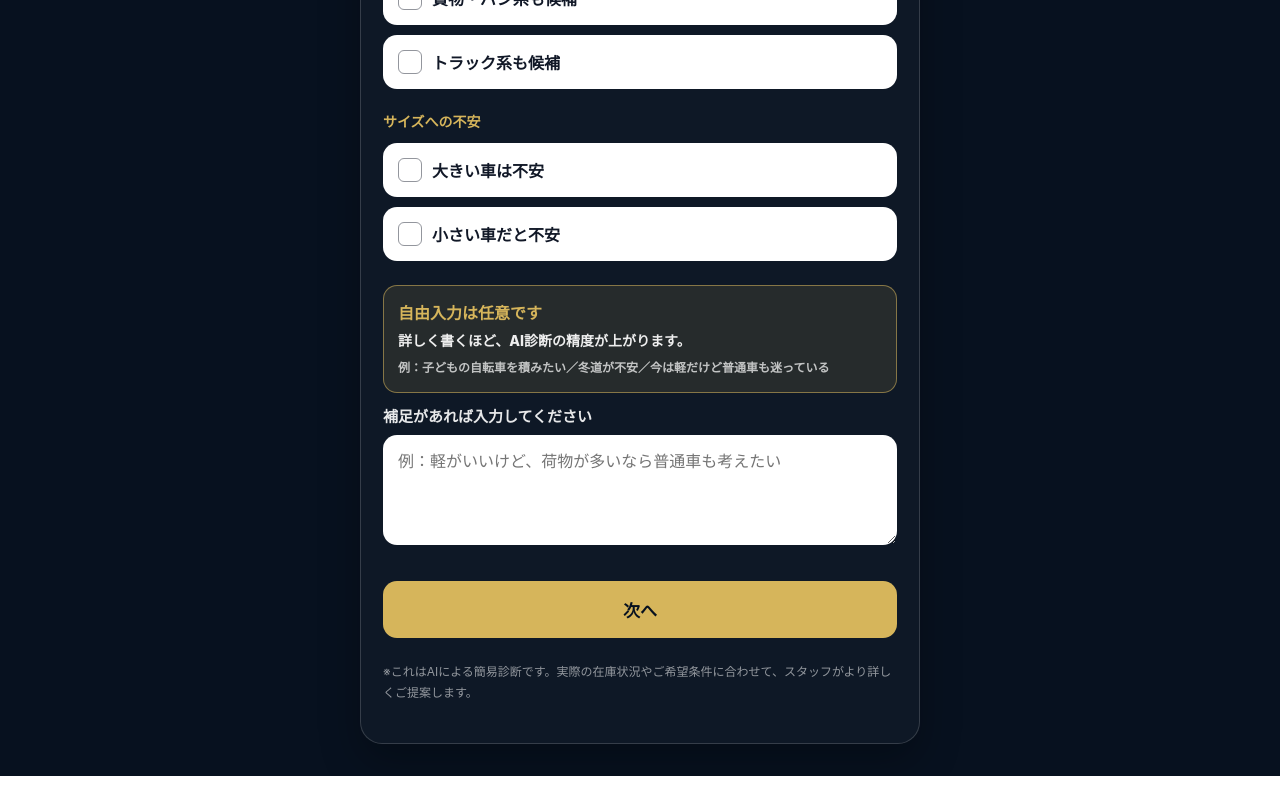
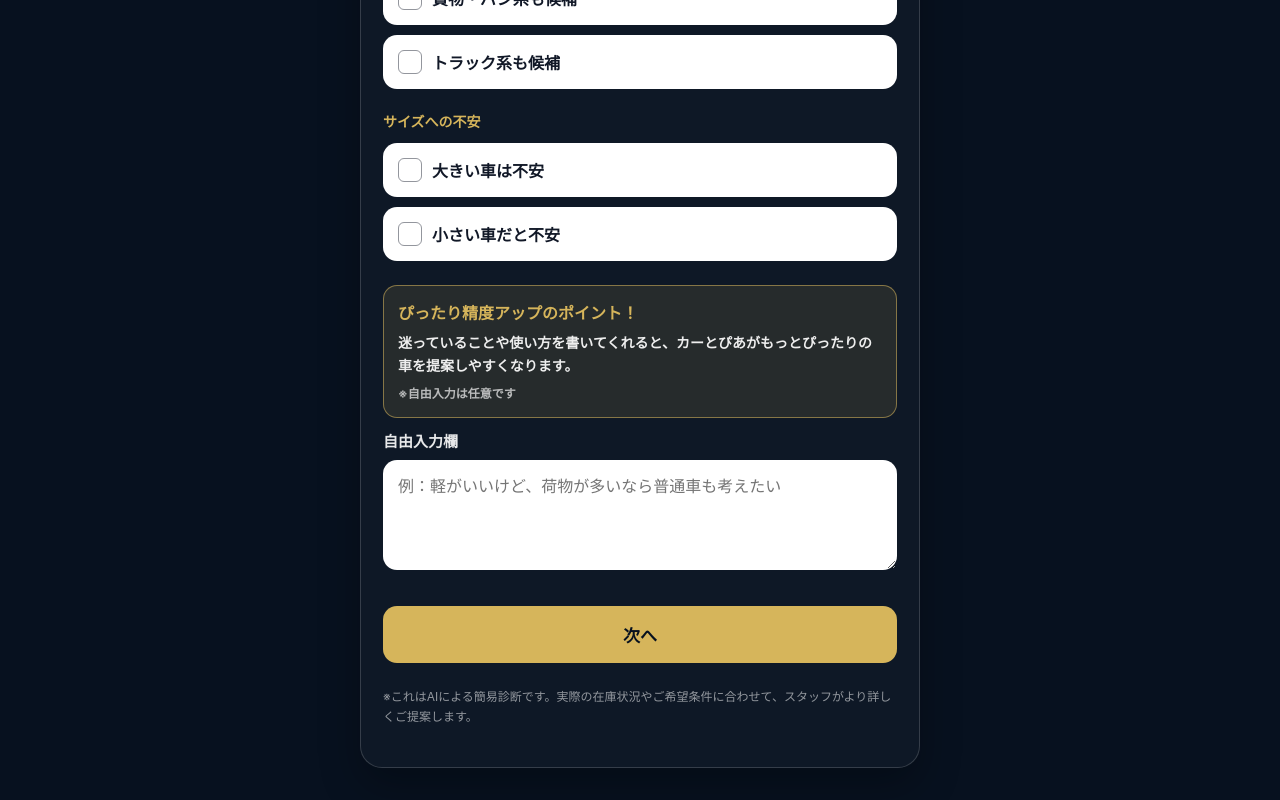
Before and after one commit to CARTOPIA0319/cartopia-car-diagnosis, a Next.js app: page / in a window 1280 px wide. Shown: the part 1002-1802 px from the top of the page. Before the commit the page ends 1778 px from the top, so only its background shows below. Built offline with nearby package versions, Linux system fonts and the light colour scheme.

Commit message:
自由入力欄の案内を親しみやすく修正

```diff
--- a/app/page.js
+++ b/app/page.js
@@ -581,17 +581,15 @@ onClick={() => toggleOption(option)}
 </div>
 
 <div style={styles.freeInputBox}>
-<span style={styles.freeInputLabel}>自由入力は任意です</span>
+<span style={styles.freeInputLabel}>ぴったり精度アップのポイント！</span>
 <span style={styles.freeInputText}>
-詳しく書くほど、AI診断の精度が上がります。
+迷っていることや使い方を書いてくれると、カーとぴあがもっとぴったりの車を提案しやすくなります。
 </span>
-<span style={styles.freeInputExample}>
-例：子どもの自転車を積みたい／冬道が不安／今は軽だけど普通車も迷っている
-</span>
+<span style={styles.freeInputOptional}>※自由入力は任意です</span>
 </div>
 
 <label style={styles.memoLabel}>
-補足があれば入力してください
+自由入力欄
 <textarea
 style={styles.textarea}
 value={memo}
@@ -785,7 +783,7 @@ flexShrink: 0,
 },
 freeInputBox: {
 display: "grid",
-gap: "6px",
+gap: "7px",
 border: "1px solid rgba(214,181,91,0.55)",
 background: "rgba(214,181,91,0.12)",
 borderRadius: "14px",
@@ -802,13 +800,13 @@ freeInputText: {
 color: "rgba(255,255,255,0.92)",
 fontSize: "14px",
 fontWeight: "800",
-lineHeight: "1.55",
+lineHeight: "1.65",
 },
-freeInputExample: {
-color: "rgba(255,255,255,0.72)",
+freeInputOptional: {
+color: "rgba(255,255,255,0.68)",
 fontSize: "12px",
 fontWeight: "700",
-lineHeight: "1.7",
+lineHeight: "1.5",
 },
 memoLabel: {
 display: "grid",
```
